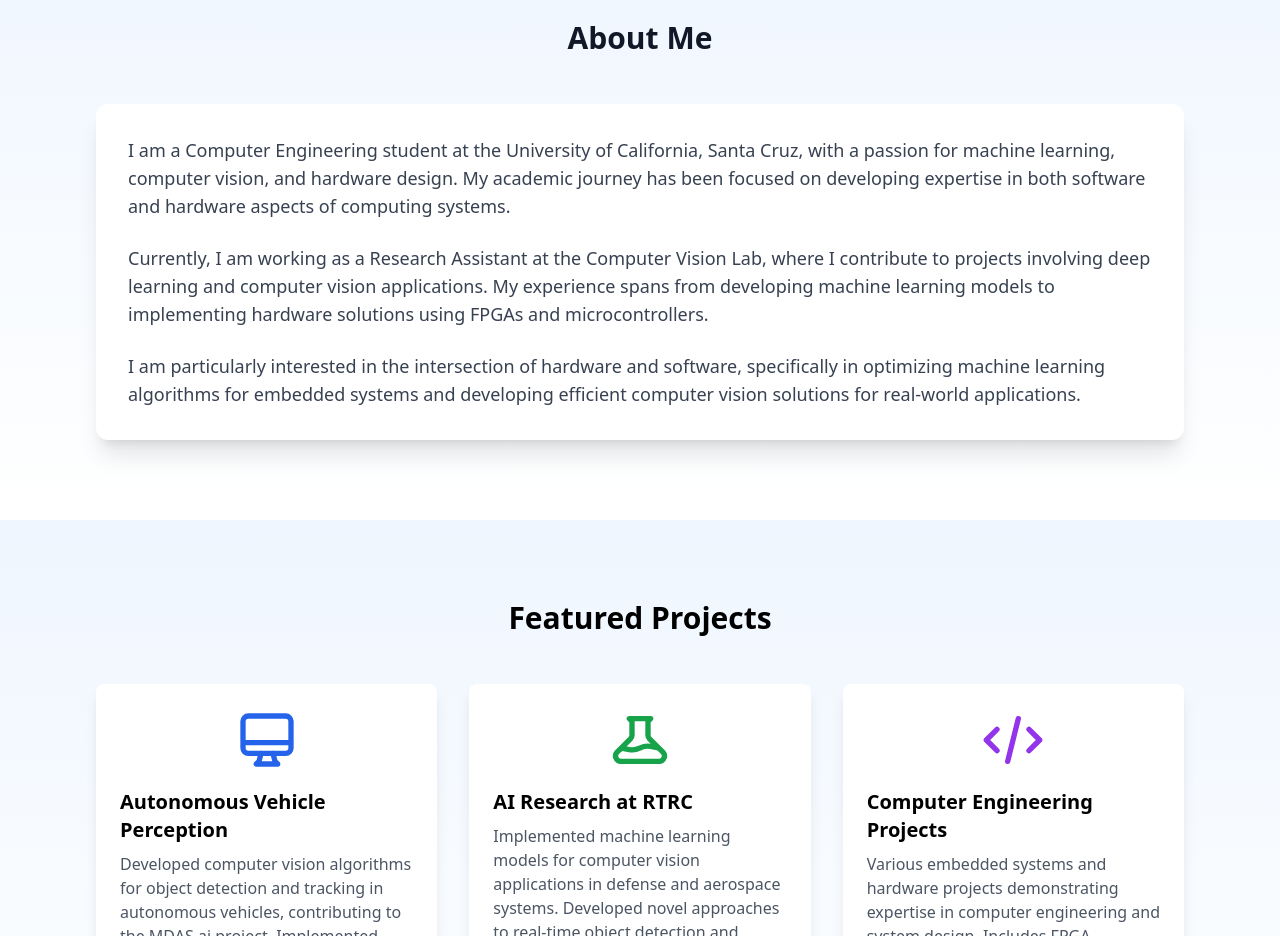
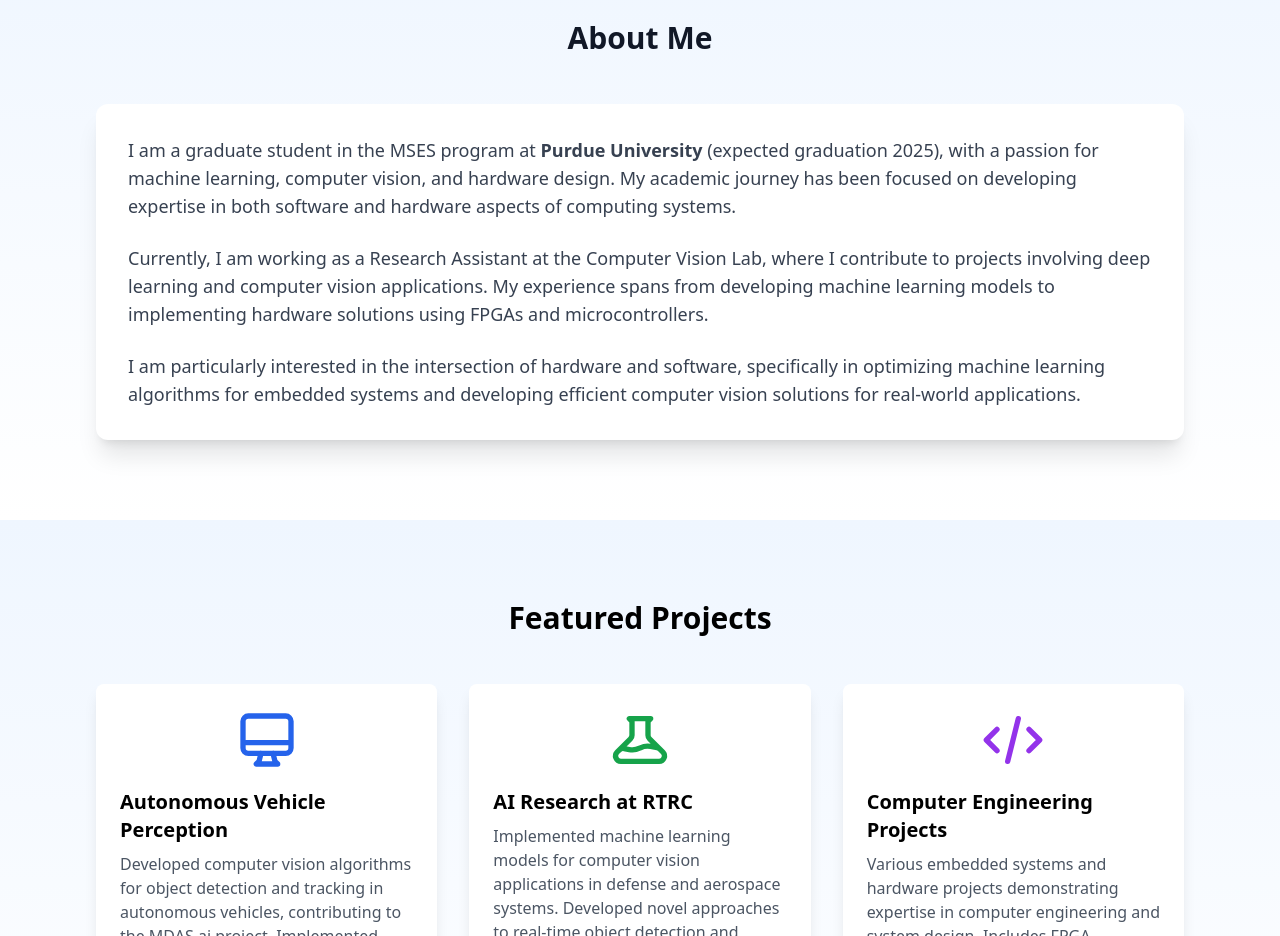
Before and after one commit to RLR-GitHub/RLR-GitHub.github.io, a plain HTML site: page index.html in a window 1280 px wide. Shown: the part 860-1796 px from the top of the page. Drawn offline with nearby package versions, Linux system fonts and the light colour scheme.

Commit message:
Update academic affiliation to Purdue University (MSES Program, Graduation 2025)

```diff
--- a/index.html
+++ b/index.html
@@ -345,7 +345,7 @@
             <div class="bg-white rounded-xl shadow-xl p-8">
                 <div class="prose max-w-none">
                     <p class="text-lg text-gray-700 mb-6">
-                        I am a Computer Engineering student at the University of California, Santa Cruz, with a passion for machine learning, computer vision, and hardware design. My academic journey has been focused on developing expertise in both software and hardware aspects of computing systems.
+                        I am a graduate student in the MSES program at <strong>Purdue University</strong> (expected graduation 2025), with a passion for machine learning, computer vision, and hardware design. My academic journey has been focused on developing expertise in both software and hardware aspects of computing systems.
                     </p>
                     <p class="text-lg text-gray-700 mb-6">
                         Currently, I am working as a Research Assistant at the Computer Vision Lab, where I contribute to projects involving deep learning and computer vision applications. My experience spans from developing machine learning models to implementing hardware solutions using FPGAs and microcontrollers.
```
